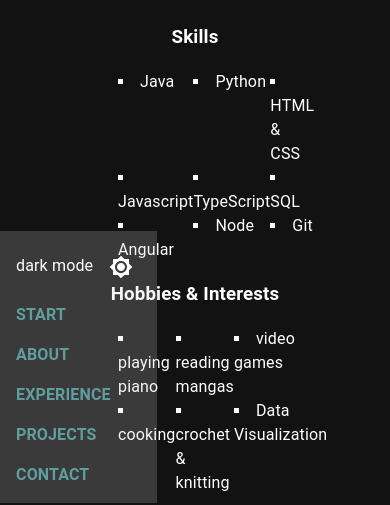
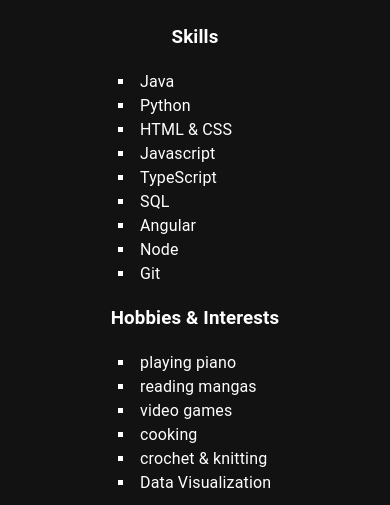
Before and after one commit to phamflam/portfolio, a React (Create React App) app: page / in a window 390 px wide. Shown: the part 341-846 px from the top of the page. Built offline with nearby package versions, Linux system fonts and the light colour scheme.

Commit message:
fix list

```diff
--- a/src/App.css
+++ b/src/App.css
@@ -39,6 +39,7 @@ a:hover {
   font-weight: bolder;
   color: rgb(0, 112, 173);
 }
+
 .emphasis {
   color: rgb(96, 157, 159);
 }
--- a/src/App.js
+++ b/src/App.js
@@ -53,6 +53,7 @@ function App() {
 
       <List
         id="head-navigation"
+        className="nav-box"
         style={{
           backgroundColor: "rgba(219,219,219,0.2)",
           display: "flex",
@@ -246,6 +247,7 @@ function App() {
             <source src={surfdemo_2} type="video/mp4"></source>
           </video>
         </a>
+        <br />
         <a
           href="https://github.com/phamflam/happy-pengu-surf"
           target="_blank"
--- a/src/index.css
+++ b/src/index.css
@@ -16,3 +16,12 @@ body::-webkit-scrollbar {
   display: none;
 }
 */
+@media only screen and (max-width: 850px) {
+  .nav-box {
+    display: none !important;
+  }
+
+  .grid-list {
+    grid-template-columns: repeat(1, 1fr) !important;
+  }
+}
```
